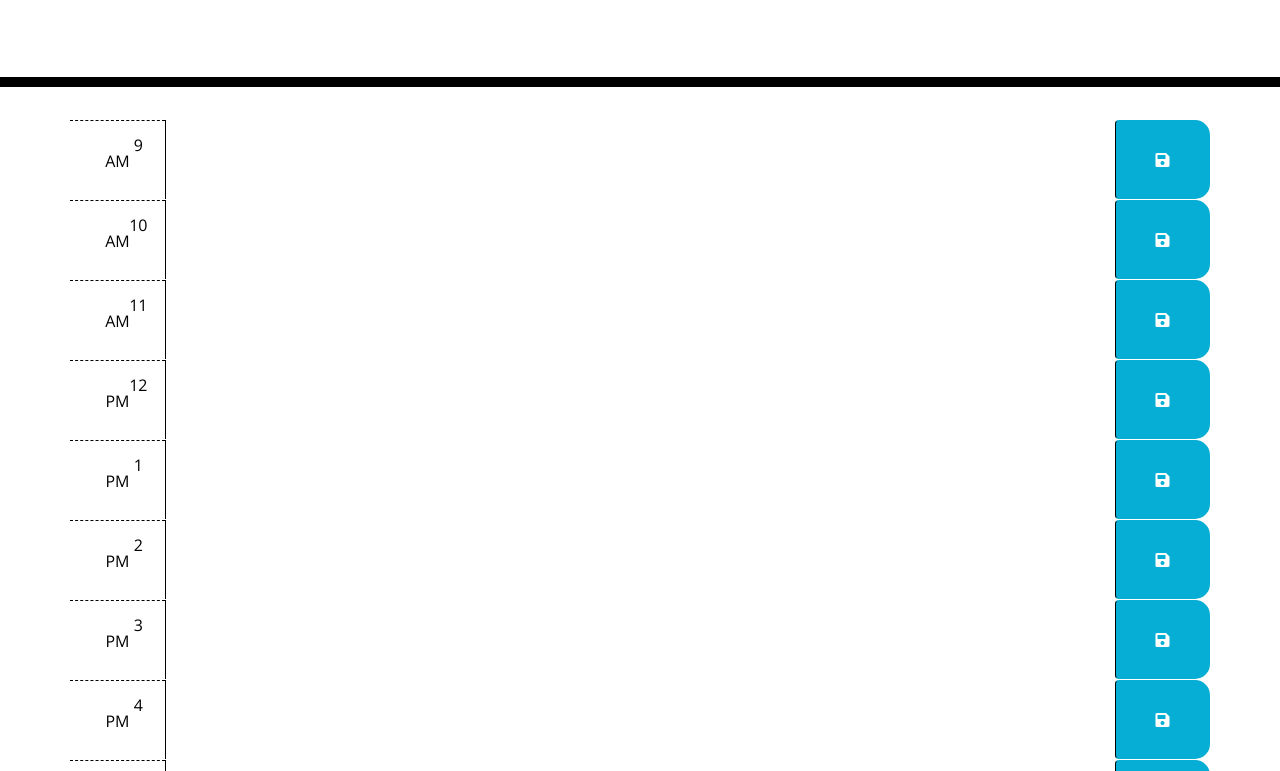
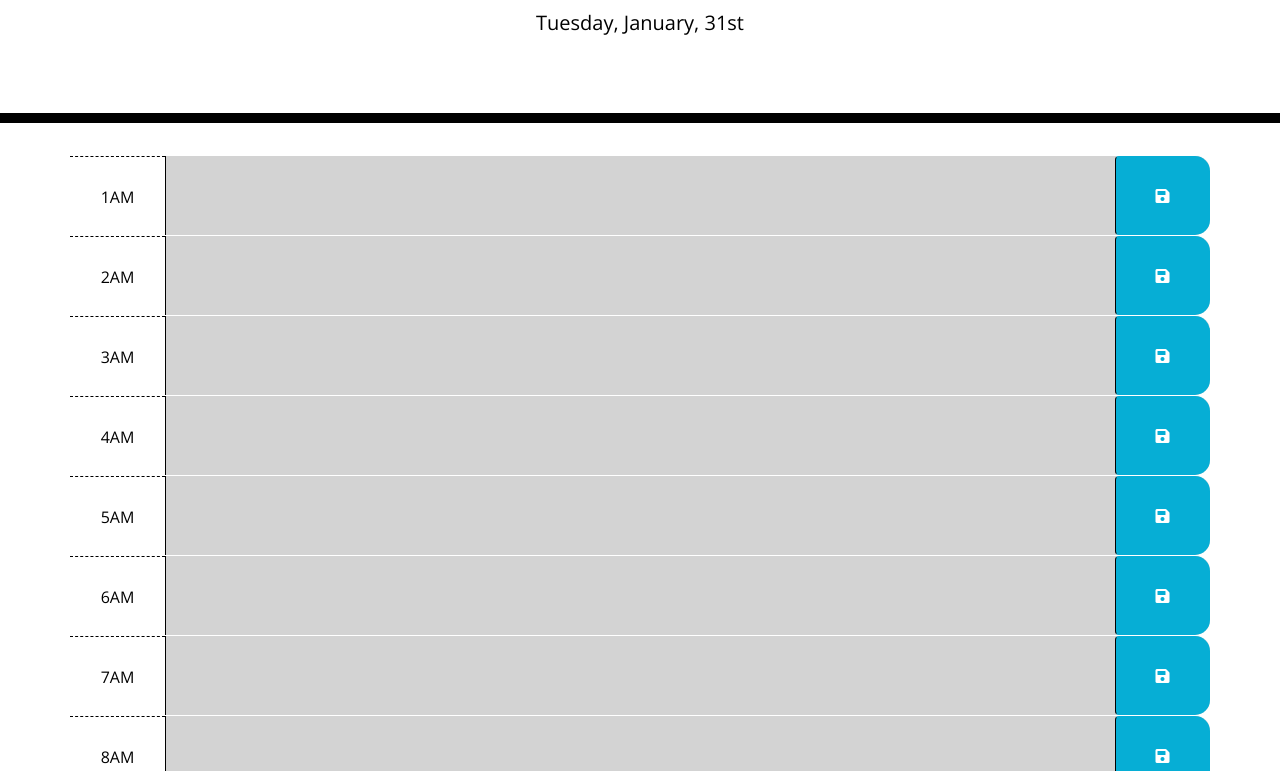
Before and after one commit to YusufMbk/schedule-planner, a plain HTML site: page index.html in a window 1280 px wide. Shown: the part 181-952 px from the top of the page. Drawn offline with nearby package versions, Linux system fonts and the light colour scheme.

Commit message:
finished coding the JS and tweaked HTML

```diff
--- a/assets/js/script.js
+++ b/assets/js/script.js
@@ -4,8 +4,8 @@ $(document).ready(function(){
 $(".saveBtn").on("click", function(){
     console.log(`It's been saved`);
 
-        let timeBlock = $(this).parent().attr("id")
-        let content = $(this).siblings(".description")
+    let timeBlock = $(this).parent().attr("id");
+    let content = $(this).siblings(".description").text();
 
     localStorage.setItem(timeBlock, content);
 
@@ -17,4 +17,62 @@ $(document).ready(function(){
     }, 4000)
 
 })
+
 })
+
+function hourUpdate(){
+
+    let currentHour = moment().hours();
+
+
+    console.log(currentHour)
+
+    for(let i = 0; i < $(".time-block").length; i++){
+
+        let hour = parseInt($(".time-block")[i].getAttribute("id").split("-")[1]);
+
+        if(hour < currentHour) {
+            $(".time-block")[i].classList.add("past")
+        } else if(hour === currentHour){
+            $(".time-block")[i].classList.add("past")
+            $(".time-block")[i].classList.remove("present")
+
+        } else {
+            $(".time-block")[i].classList.remove("past")
+            $(".time-block")[i].classList.remove("present")
+            $(".time-block")[i].classList.add("future")
+
+        }
+    }
+
+
+}
+
+hourUpdate();
+
+let interval = setInterval(hourUpdate, 10000);
+
+// note: there is probably a way to iterate this?
+
+$("hour-1 .description").val(localStorage.getItem("hour-1"))
+$("hour-2 .description").val(localStorage.getItem("hour-2"))
+$("hour-3 .description").val(localStorage.getItem("hour-3"))
+$("hour-4 .description").val(localStorage.getItem("hour-4"))
+$("hour-5 .description").val(localStorage.getItem("hour-5"))
+$("hour-6 .description").val(localStorage.getItem("hour-6"))
+$("hour-7 .description").val(localStorage.getItem("hour-7"))
+$("hour-8 .description").val(localStorage.getItem("hour-8"))
+$("hour-9 .description").val(localStorage.getItem("hour-9"))
+$("hour-10 .description").val(localStorage.getItem("hour-10"))
+$("hour-11 .description").val(localStorage.getItem("hour-11"))
+$("hour-12 .description").val(localStorage.getItem("hour-12"))
+$("hour-13 .description").val(localStorage.getItem("hour-13"))
+$("hour-14 .description").val(localStorage.getItem("hour-14"))
+$("hour-15 .description").val(localStorage.getItem("hour-15"))
+$("hour-16 .description").val(localStorage.getItem("hour-16"))
+$("hour-17 .description").val(localStorage.getItem("hour-17"))
+
+
+
+
+$("#currentDay").text(moment().format("dddd, MMMM, Do "))
--- a/index.html
+++ b/index.html
@@ -33,9 +33,74 @@
     </section>
     <div class="container">
       <!-- Timeblocks go here -->
+      <section id="hour-1" class="row time-block">
+        <section class="col-md-1 hour">
+          1AM
+        </section>
+        <textarea class="col-md-10 description"></textarea>
+        <button class="btn saveBtn col-md-1"><i class="fas fa-save"></i></button>
+      </section>
+
+      <section id="hour-2" class="row time-block">
+        <section class="col-md-1 hour">
+          2AM
+        </section>
+        <textarea class="col-md-10 description"></textarea>
+        <button class="btn saveBtn col-md-1"><i class="fas fa-save"></i></button>
+      </section>
+
+      <section id="hour-3" class="row time-block">
+        <section class="col-md-1 hour">
+          3AM
+        </section>
+        <textarea class="col-md-10 description"></textarea>
+        <button class="btn saveBtn col-md-1"><i class="fas fa-save"></i></button>
+      </section>
+
+
+      <section id="hour-4" class="row time-block">
+        <section class="col-md-1 hour">
+          4AM
+        </section>
+        <textarea class="col-md-10 description"></textarea>
+        <button class="btn saveBtn col-md-1"><i class="fas fa-save"></i></button>
+      </section>
+
+      <section id="hour-5" class="row time-block">
+        <section class="col-md-1 hour">
+          5AM
+        </section>
+        <textarea class="col-md-10 description"></textarea>
+        <button class="btn saveBtn col-md-1"><i class="fas fa-save"></i></button>
+      </section>
+
+      <section id="hour-6" class="row time-block">
+        <section class="col-md-1 hour">
+          6AM
+        </section>
+        <textarea class="col-md-10 description"></textarea>
+        <button class="btn saveBtn col-md-1"><i class="fas fa-save"></i></button>
+      </section>
+
+      <section id="hour-7" class="row time-block">
+        <section class="col-md-1 hour">
+          7AM
+        </section>
+        <textarea class="col-md-10 description"></textarea>
+        <button class="btn saveBtn col-md-1"><i class="fas fa-save"></i></button>
+      </section>
+
+      <section id="hour-8" class="row time-block">
+        <section class="col-md-1 hour">
+          8AM
+        </section>
+        <textarea class="col-md-10 description"></textarea>
+        <button class="btn saveBtn col-md-1"><i class="fas fa-save"></i></button>
+      </section>
+
       <section id="hour-9" class="row time-block">
         <section class="col-md-1 hour">
-          9 AM
+          9AM
         </section>
         <textarea class="col-md-10 description"></textarea>
         <button class="btn saveBtn col-md-1"><i class="fas fa-save"></i></button>
@@ -43,7 +108,7 @@
 
       <section id="hour-10" class="row time-block">
         <section class="col-md-1 hour">
-          10 AM
+          10AM
         </section>
         <textarea class="col-md-10 description"></textarea>
         <button class="btn saveBtn col-md-1"><i class="fas fa-save"></i></button>
@@ -51,7 +116,7 @@
 
       <section id="hour-11" class="row time-block">
         <section class="col-md-1 hour">
-          11 AM
+          11AM
         </section>
         <textarea class="col-md-10 description"></textarea>
         <button class="btn saveBtn col-md-1"><i class="fas fa-save"></i></button>
@@ -59,7 +124,7 @@
 
       <section id="hour-12" class="row time-block">
         <section class="col-md-1 hour">
-          12 PM
+          12PM
         </section>
         <textarea class="col-md-10 description"></textarea>
         <button class="btn saveBtn col-md-1"><i class="fas fa-save"></i></button>
@@ -67,7 +132,7 @@
 
       <section id="hour-13" class="row time-block">
         <section class="col-md-1 hour">
-          1 PM
+          1PM
         </section>
         <textarea class="col-md-10 description"></textarea>
         <button class="btn saveBtn col-md-1"><i class="fas fa-save"></i></button>
@@ -75,7 +140,7 @@
 
       <section id="hour-14" class="row time-block">
         <section class="col-md-1 hour">
-          2 PM
+          2PM
         </section>
         <textarea class="col-md-10 description"></textarea>
         <button class="btn saveBtn col-md-1"><i class="fas fa-save"></i></button>
@@ -83,7 +148,7 @@
 
       <section id="hour-15" class="row time-block">
         <section class="col-md-1 hour">
-          3 PM
+          3PM
         </section>
         <textarea class="col-md-10 description"></textarea>
         <button class="btn saveBtn col-md-1"><i class="fas fa-save"></i></button>
@@ -91,7 +156,7 @@
 
       <section id="hour-16" class="row time-block">
         <section class="col-md-1 hour">
-          4 PM
+          4PM
         </section>
         <textarea class="col-md-10 description"></textarea>
         <button class="btn saveBtn col-md-1"><i class="fas fa-save"></i></button>
@@ -99,7 +164,7 @@
 
       <section id="hour-17" class="row time-block">
         <section class="col-md-1 hour">
-          5 PM
+          5PM
         </section>
         <textarea class="col-md-10 description"></textarea>
         <button class="btn saveBtn col-md-1"><i class="fas fa-save"></i></button>
```
Lines whose indentation alone changed are shown as unchanged.
